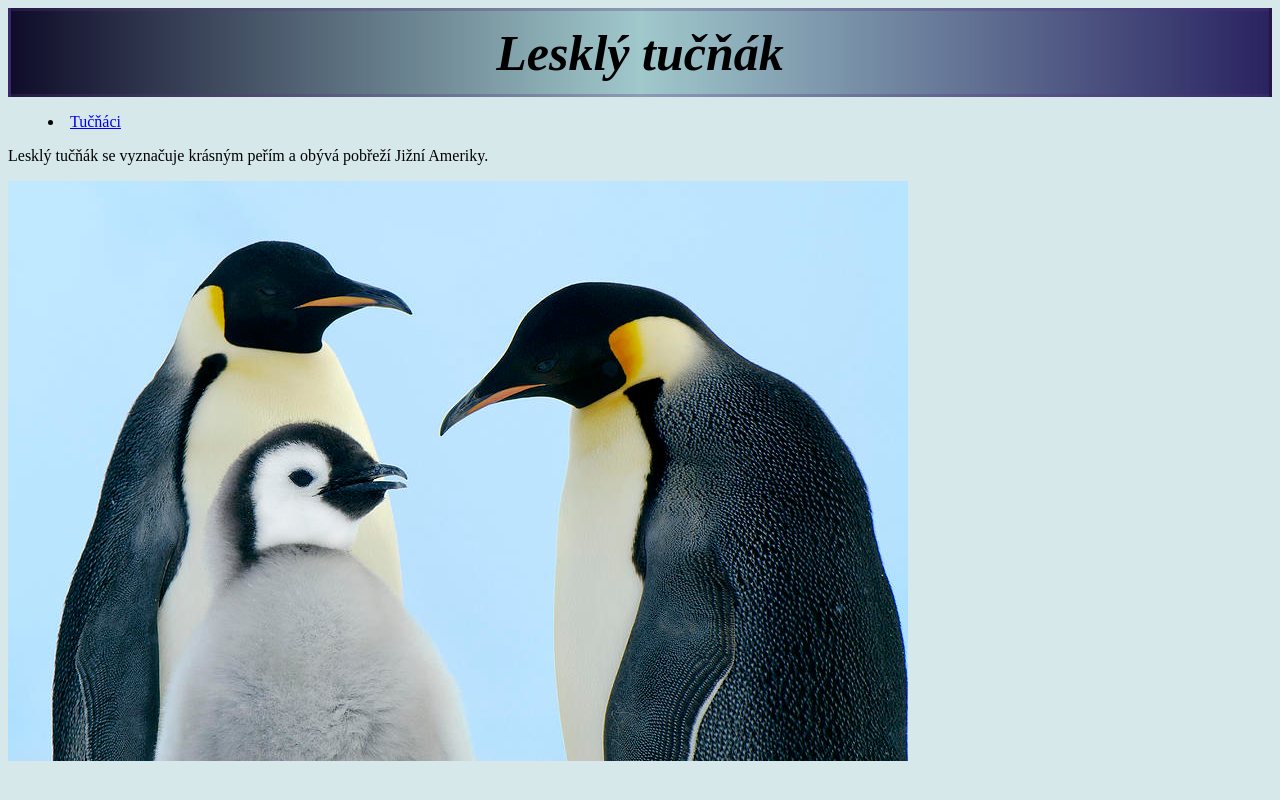
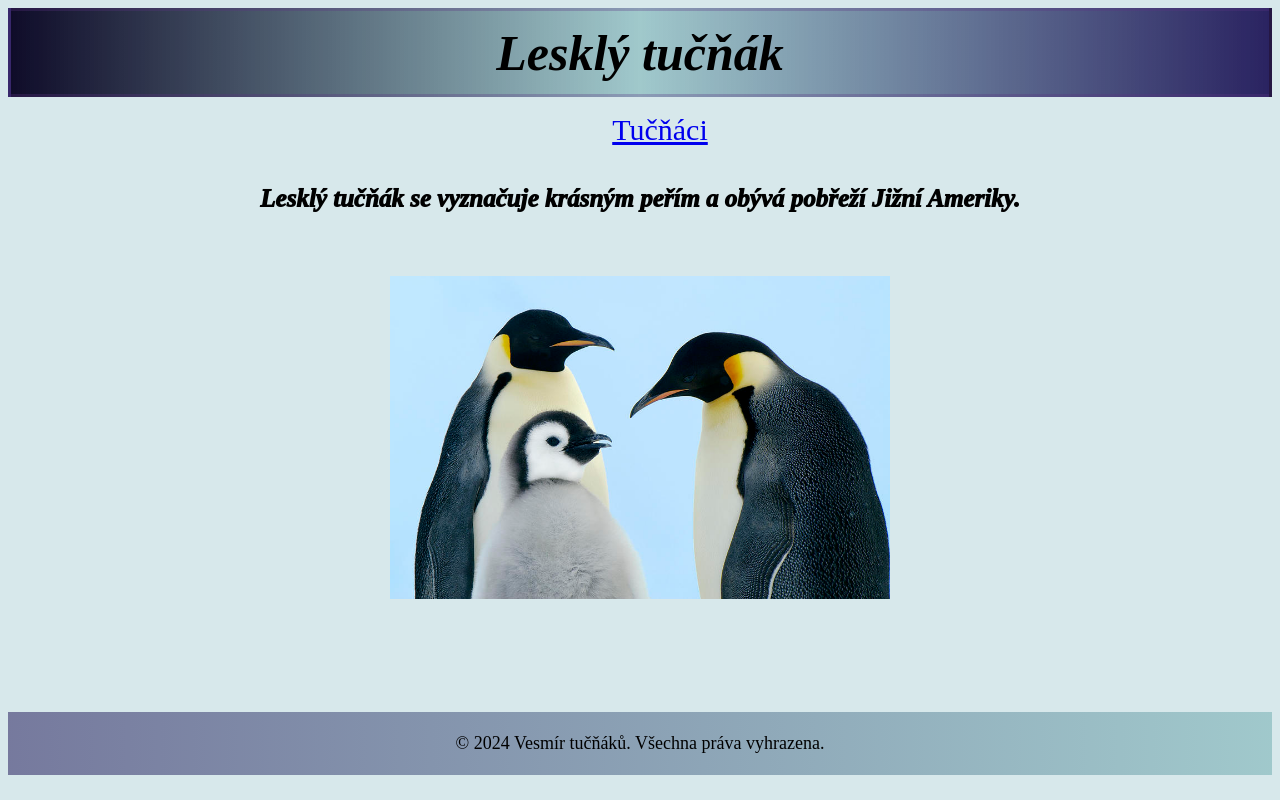
Before and after one commit to HouskassT/zadani-mainnn, a plain HTML site: page Lesklýtučňák.html in a window 1280 px wide. Shown: the top 800 px of the page. Drawn offline with Linux system fonts and the light colour scheme.

Commit message:
tzucnaci

```diff
--- a/Lesklýtučňák.html
+++ b/Lesklýtučňák.html
@@ -16,8 +16,10 @@
                 </menu>
             </nav>
         </header>
-        <p>Lesklý tučňák se vyznačuje krásným peřím a obývá pobřeží Jižní Ameriky.</p>
-        <img src="images/tucnakcisarsky.jpg" alt="">
+        <div class="p1">
+            <p>Lesklý tučňák se vyznačuje krásným peřím a obývá pobřeží Jižní Ameriky.</p>
+            </div>
+        <img src="images/tucnakcisarsky.jpg" alt="lesklytucnak" class="center">
     </article>
     <footer>
         <p>&copy; 2024 Vesmír tučňáků. Všechna práva vyhrazena.</p>
--- a/css/emprator.css
+++ b/css/emprator.css
@@ -1,5 +1,5 @@
 body {
-    background-color: #388c9b33;;
+    background-color: #388c9b33;
 }
 h2 {
     text-align: center;
@@ -10,21 +10,37 @@ h2 {
     margin: auto;
     padding: 1%;
 }
-
-
-
-
-
-
-
-
-
-
+.p1 {
+    text-align: center;
+    font-style: italic;
+    font-size: 25px;
+    font-weight: 1000;
+    margin: 3%;
+}
+a:hover {
+    color: red;
+}
+a:focus {
+    color: #f108e6;
+}
+li {
+    text-align: center;
+    font-size: 30px;
+    list-style-type: none;
+}
+.center {
+    width: 500px;
+    display: block;
+    margin-left: auto;
+    margin-right: auto;
+}
+img {
+    margin: 5%;
+}
 footer {
     background: linear-gradient(to right, #2a23618f, #549da06b);
     text-align: center;
     font-size: large;
     padding: 3px;
-    margin: auto;
-    margin-top: 23%;
+    margin-top: 9%;
 }
--- a/css/lesklytucnak.css
+++ b/css/lesklytucnak.css
@@ -10,23 +10,37 @@ h2 {
     margin: auto;
     padding: 1%;
 }
-
-
-
-
-
-
-
-
-
-
-
-
+.p1 {
+    text-align: center;
+    font-style: italic;
+    font-size: 25px;
+    font-weight: 1000;
+    margin: 3%;
+}
+a:hover {
+    color: red;
+}
+a:focus {
+    color: #f108e6;
+}
+li {
+    text-align: center;
+    font-size: 30px;
+    list-style-type: none;
+}
+.center {
+    width: 500px;
+    display: block;
+    margin-left: auto;
+    margin-right: auto;
+}
+img {
+    margin: 5%;
+}
 footer {
     background: linear-gradient(to right, #2a23618f, #549da06b);
     text-align: center;
     font-size: large;
     padding: 3px;
-    margin: auto;
-    margin-top: 23%;
+    margin-top: 9%;
 }
--- a/css/tucnaci.css
+++ b/css/tucnaci.css
@@ -13,18 +13,23 @@ h1 {
 }
 .p1 {
     text-align: center;
-    font-size: 30px;
+    font-size: 35px;
     text-decoration-line: underline;
     font-style: italic;
+    font-weight: 900;
 }
 li {
     list-style-type: none;
-    font-size: 20px;
+    font-size: 25px;
     text-align: center;
-    padding-top: 50px;
+    padding-top: 35px;
+    font-weight: 500;
 }
 a:hover {
     color: brown;
+}
+a:focus {
+    color: rgb(255, 0, 255);
 }
 footer {
     background: linear-gradient(to left, #42c9d3, #302b63);
```
Also changed, not shown: TučňákEmperátor.html (+4 -1 lines), images/tucnak.jpg (added).
